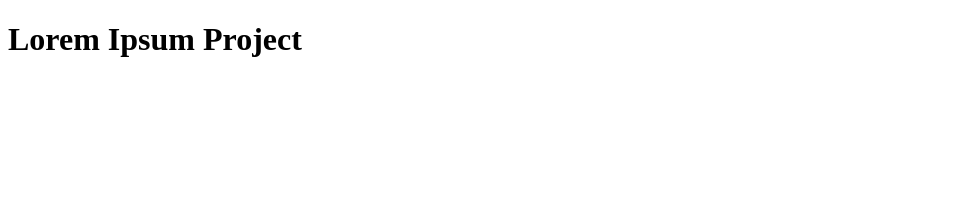
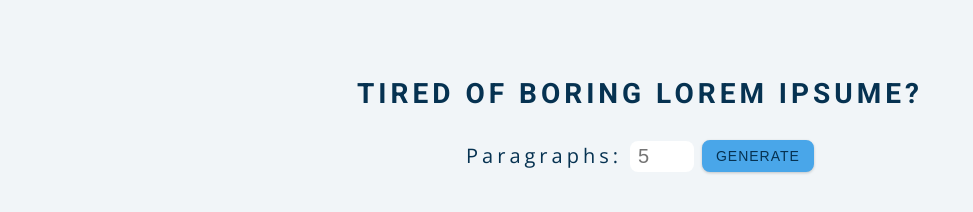
Before and after one commit to KappaTrooper/loremipsumegenerator, a plain HTML site: page index.html in a window 1280 px wide. Shown: the whole page, without its empty margins (0-973 px from the left). Drawn offline with nearby package versions, Linux system fonts and the light colour scheme; files whose address does not match are found by name.

Commit message:
Added form html and updated styling

```diff
--- /dev/null
+++ b/css/stylesheet.css
@@ -0,0 +1,217 @@
+/*
+===============
+Fonts
+===============
+*/
+@import url("https://fonts.googleapis.com/css?family=Open+Sans|Roboto:400,700&display=swap");
+
+/*
+===============
+Variables
+===============
+*/
+
+:root {
+  /* dark shades of primary color*/
+  --clr-primary-1: hsl(205, 86%, 17%);
+  --clr-primary-2: hsl(205, 77%, 27%);
+  --clr-primary-3: hsl(205, 72%, 37%);
+  --clr-primary-4: hsl(205, 63%, 48%);
+  /* primary/main color */
+  --clr-primary-5: #49a6e9;
+  /* lighter shades of primary color */
+  --clr-primary-6: hsl(205, 89%, 70%);
+  --clr-primary-7: hsl(205, 90%, 76%);
+  --clr-primary-8: hsl(205, 86%, 81%);
+  --clr-primary-9: hsl(205, 90%, 88%);
+  --clr-primary-10: hsl(205, 100%, 96%);
+  /* darkest grey - used for headings */
+  --clr-grey-1: hsl(209, 61%, 16%);
+  --clr-grey-2: hsl(211, 39%, 23%);
+  --clr-grey-3: hsl(209, 34%, 30%);
+  --clr-grey-4: hsl(209, 28%, 39%);
+  /* grey used for paragraphs */
+  --clr-grey-5: hsl(210, 22%, 49%);
+  --clr-grey-6: hsl(209, 23%, 60%);
+  --clr-grey-7: hsl(211, 27%, 70%);
+  --clr-grey-8: hsl(210, 31%, 80%);
+  --clr-grey-9: hsl(212, 33%, 89%);
+  --clr-grey-10: hsl(210, 36%, 96%);
+  --clr-white: #fff;
+  --clr-red-dark: hsl(360, 67%, 44%);
+  --clr-red-light: hsl(360, 71%, 66%);
+  --clr-green-dark: hsl(125, 67%, 44%);
+  --clr-green-light: hsl(125, 71%, 66%);
+  --clr-black: #222;
+  --ff-primary: "Roboto", sans-serif;
+  --ff-secondary: "Open Sans", sans-serif;
+  --transition: all 0.3s linear;
+  --spacing: 0.25rem;
+  --radius: 0.5rem;
+  --light-shadow: 0 5px 15px rgba(0, 0, 0, 0.1);
+  --dark-shadow: 0 5px 15px rgba(0, 0, 0, 0.2);
+  --max-width: 1170px;
+  --fixed-width: 620px;
+}
+/*
+===============
+Global Styles
+===============
+*/
+
+*,
+::after,
+::before {
+  margin: 0;
+  padding: 0;
+  box-sizing: border-box;
+}
+body {
+  font-family: var(--ff-secondary);
+  background: var(--clr-grey-10);
+  color: var(--clr-grey-1);
+  line-height: 1.5;
+  font-size: 0.875rem;
+}
+ul {
+  list-style-type: none;
+}
+a {
+  text-decoration: none;
+}
+img:not(.logo) {
+  width: 100%;
+}
+img {
+  display: block;
+}
+
+h1,
+h2,
+h3,
+h4 {
+  letter-spacing: var(--spacing);
+  text-transform: capitalize;
+  line-height: 1.25;
+  margin-bottom: 0.75rem;
+  font-family: var(--ff-primary);
+}
+h1 {
+  font-size: 3rem;
+}
+h2 {
+  font-size: 2rem;
+}
+h3 {
+  font-size: 1.25rem;
+}
+h4 {
+  font-size: 0.875rem;
+}
+p {
+  margin-bottom: 1.25rem;
+  color: var(--clr-grey-5);
+}
+@media screen and (min-width: 800px) {
+  h1 {
+    font-size: 4rem;
+  }
+  h2 {
+    font-size: 2.5rem;
+  }
+  h3 {
+    font-size: 1.75rem;
+  }
+  h4 {
+    font-size: 1rem;
+  }
+  body {
+    font-size: 1rem;
+  }
+  h1,
+  h2,
+  h3,
+  h4 {
+    line-height: 1;
+  }
+}
+/*  global classes */
+
+.btn {
+  text-transform: uppercase;
+  background: var(--clr-primary-5);
+  color: var(--clr-primary-1);
+  padding: 0.375rem 0.75rem;
+  letter-spacing: 1px;
+  display: inline-block;
+  transition: var(--transition);
+  font-size: 0.875rem;
+  border: 2px solid var(--clr-primary-5);
+  cursor: pointer;
+  box-shadow: 0 1px 3px rgba(0, 0, 0, 0.2);
+  border-radius: var(--radius);
+}
+.btn:hover {
+  color: var(--clr-primary-5);
+  background: var(--clr-primary-8);
+  border-color: var(--clr-primary-8);
+}
+/* section */
+.section {
+  padding: 5rem 0;
+}
+
+.section-center {
+  width: 90vw;
+  margin: 0 auto;
+  max-width: 40rem;
+  margin-top: 5rem;
+  text-align: center;
+}
+@media screen and (min-width: 992px) {
+  .section-center {
+    width: 95vw;
+  }
+}
+main {
+  min-height: 100vh;
+  display: grid;
+  place-items: center;
+}
+/*
+===============
+Lorem Ipsum
+===============
+*/
+h3 {
+  text-transform: uppercase;
+  color: var(--clr-primary-1);
+}
+.lorem-form {
+  text-transform: capitalize;
+  letter-spacing: var(--spacing);
+  margin-top: 2rem;
+  margin-bottom: 4rem;
+  display: flex;
+  justify-content: center;
+  align-items: center;
+}
+label {
+  font-size: 1.25rem;
+  color: var(--clr-primary-1);
+}
+input {
+  padding: 0.25rem 0.5rem;
+
+  width: 4rem;
+  border-radius: var(--radius);
+  border: none;
+  margin: 0 0.5rem;
+  font-size: 1.25rem;
+}
+button {
+  background: var(--clr-primary-10);
+}
+.result {
+  margin-bottom: 2rem;
+}
--- a/index.html
+++ b/index.html
@@ -4,10 +4,21 @@
     <meta charset="UTF-8">
     <meta name="viewport" content="width=device-width, initial-scale=1.0">
     <title>Lorem Ipsume</title>
+    <link rel="stylesheet" href="css/stylesheet.css">
 </head>
 <body>
 
-    <h1>Lorem Ipsum Project</h1>
+  <section class="section-center">
+
+    <h3>Tired of Boring Lorem Ipsume?</h3>
+    <form class="lorem-form">
+
+        <label for="amount">paragraphs:</label>
+        <input type="number" name="amount" id="amount" placeholder="5">
+        <button type="submit" class="btn"> Generate</button>
+
+    </form>
+  </section>
 
     <!-- Javascript-->
 
```
